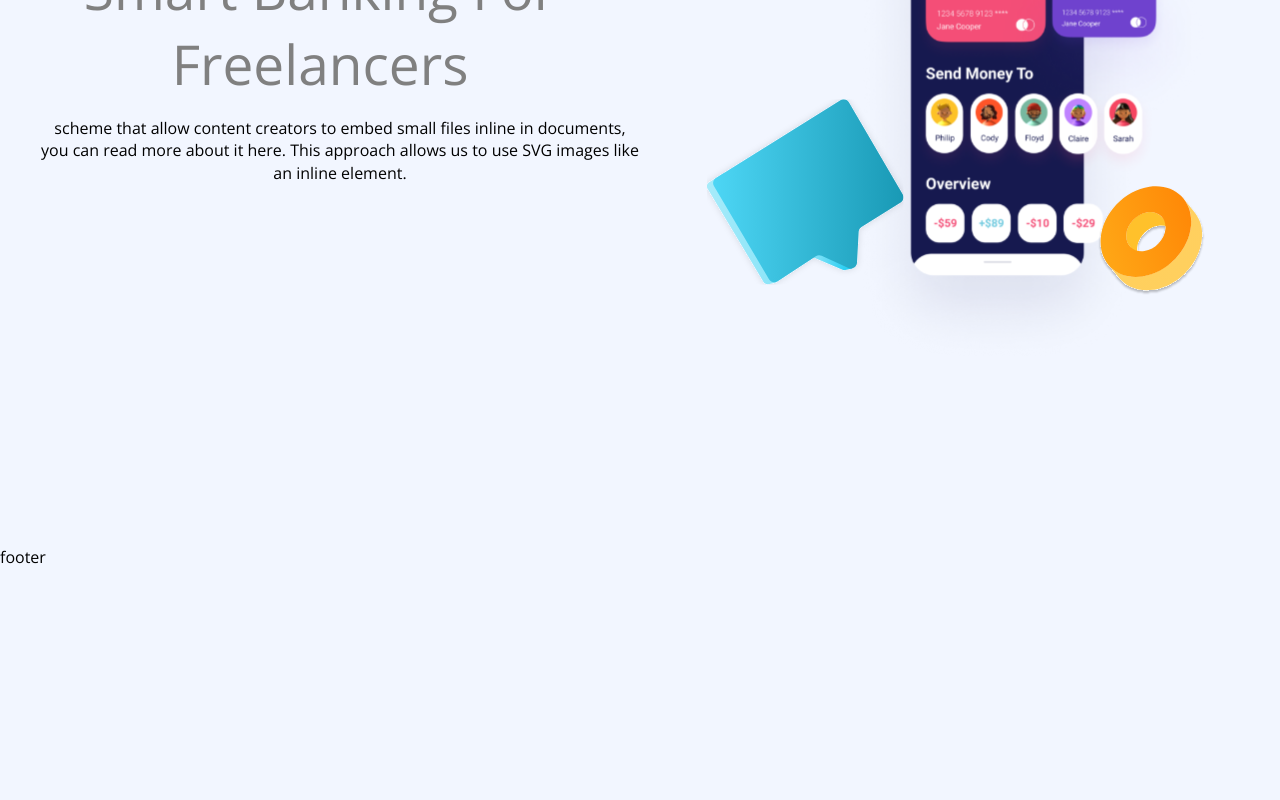
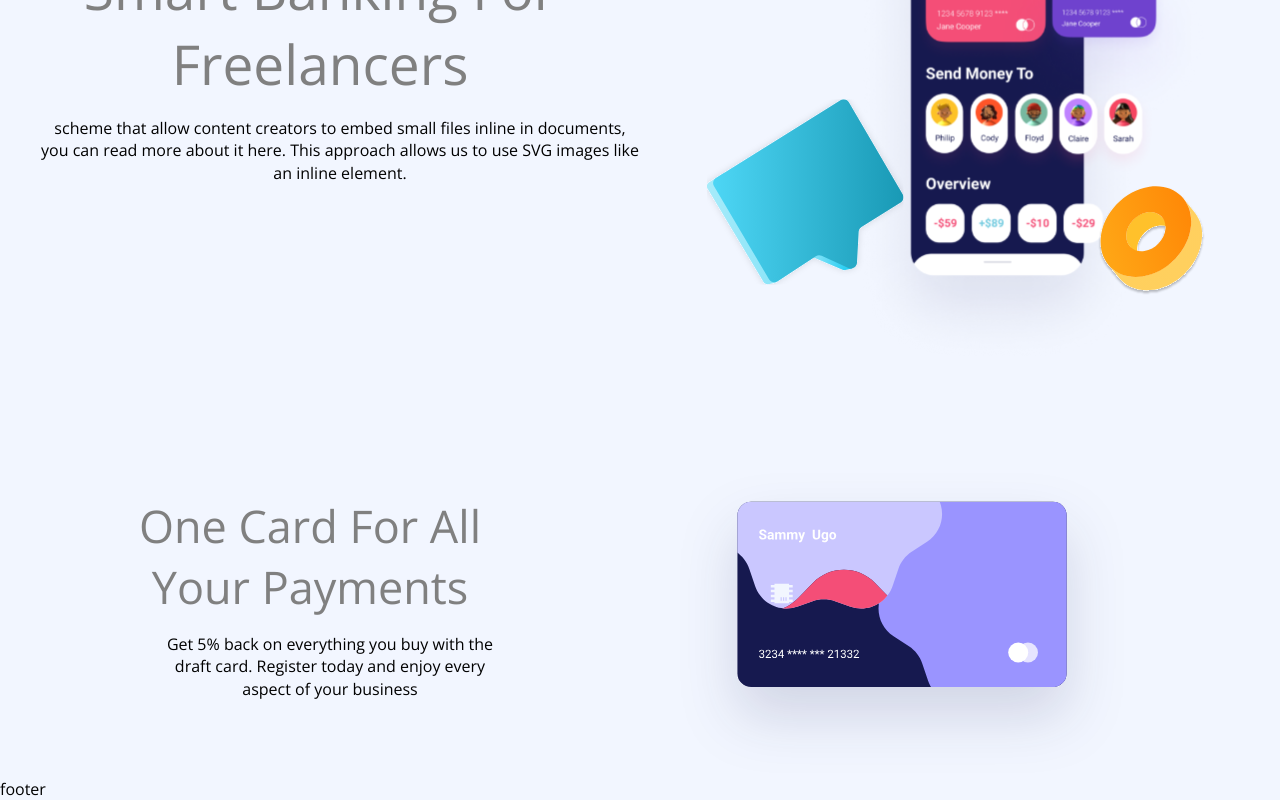
Before and after one commit to sammy-code98/react-landing-page, a React (Create React App) app: page / in a window 1280 px wide. Shown: the part 232-1032 px from the top of the page. Before the commit the page ends 800 px from the top, so only its background shows below. Built offline with nearby package versions, Linux system fonts and the light colour scheme; a web font is replaced by a local one.

Commit message:
Feat:add card section - add finance card details

```diff
--- a/src/App.js
+++ b/src/App.js
@@ -1,6 +1,7 @@
 import React from "react";
 import Nav from "./components/Nav.jsx";
-import Banner from "./components/Banner"
+import Banner from "./components/Banner";
+import Card from "./components/Card";
 import styled from "styled-components";
 
 const Container = styled.div`
@@ -20,6 +21,7 @@ function App() {
       <Nav />
       <Main>
         <Banner />
+        <Card />
       </Main>
       <Footer>footer </Footer>
     </Container>
--- /dev/null
+++ b/src/components/Card.jsx
@@ -0,0 +1,55 @@
+import React from "react";
+import styled from "styled-components";
+import { ReactComponent as CardImg } from "../asset/card.svg";
+
+const Container = styled.section`
+  display: flex;
+  width: 100%;
+  justify-content: center;
+  align-items: center;
+  margin-top: 50px;
+
+`;
+const CardText = styled.div`
+  width: 30%;
+  margin-left:60px;
+`;
+const ImgContainer = styled.div`
+  width: 50%;
+  margin-left:80px;
+  padding-top:50px;
+`;
+const CardHeader = styled.h5`
+  font-size: 45px;
+  text-align: center;
+  color: grey;
+  margin: 10px;
+  font-weight: 500;
+  font-family: "Open Sans", sans-serif;
+`;
+const Paragraph = styled.p`
+  margin-left: 40px;
+  line-height: 1.4rem;
+  font: 18px;
+  text-align: center;
+  font-family: "Open Sans", sans-serif;
+`;
+
+function Card() {
+  return (
+    <Container>
+      <CardText>
+        <CardHeader>One Card For All Your Payments</CardHeader>
+        <Paragraph>
+          Get 5% back on everything you buy with the draft card. Register today
+          and enjoy every aspect of your business
+        </Paragraph>
+      </CardText>
+      <ImgContainer>
+        <CardImg style={{ height: "300px", width: "100%" }} />
+      </ImgContainer>
+    </Container>
+  );
+}
+
+export default Card;
```
Also changed, not shown: src/asset/card.svg (added).
